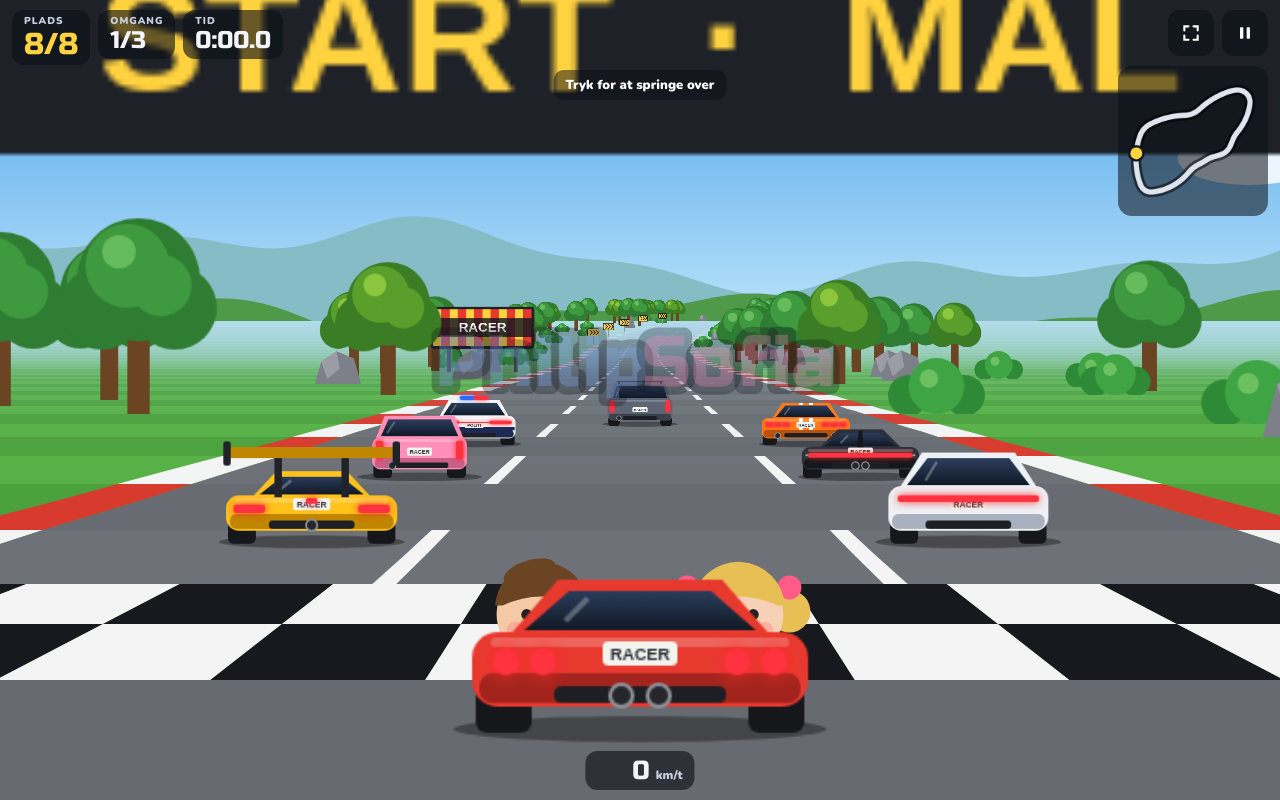
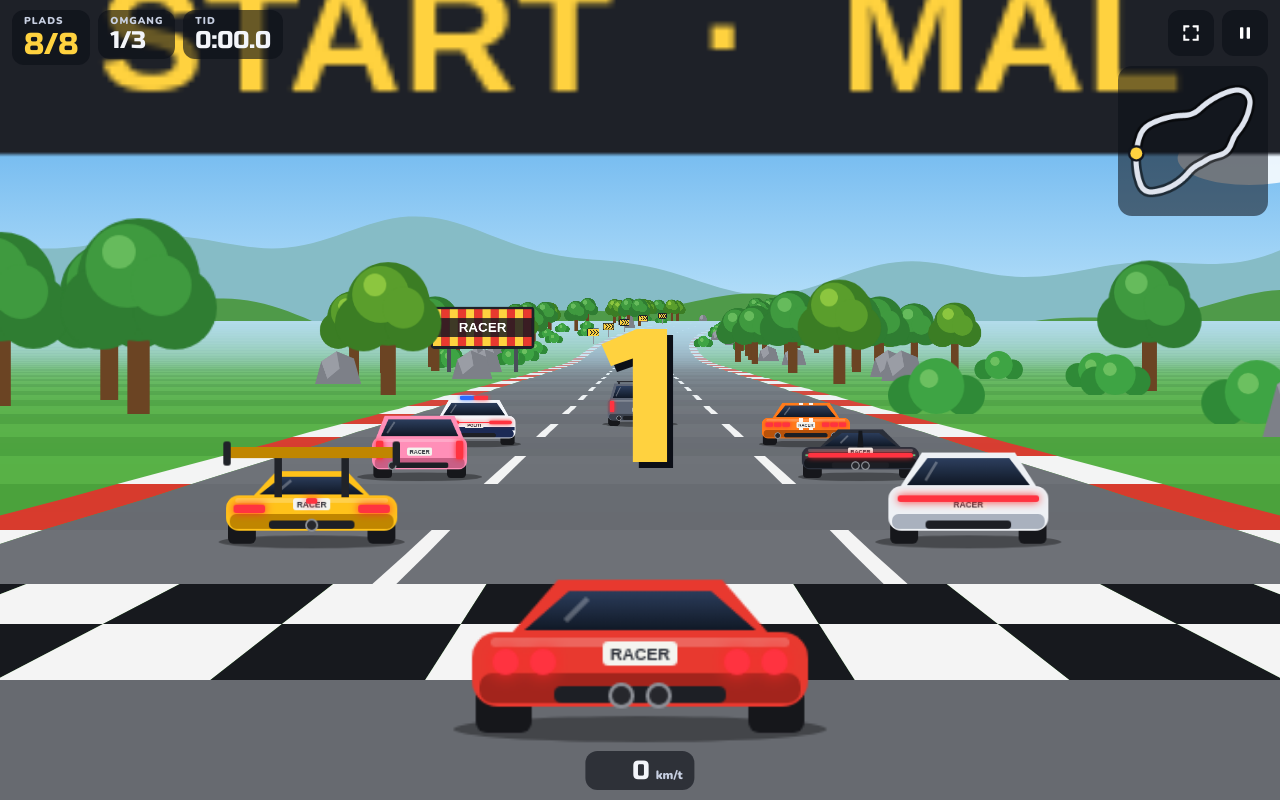
Before and after one commit to seranodk/Bilspil, a plain HTML site: page index.html in a window 1280 px wide. Both pictures are taken after a click on the button "KØR!". Drawn offline with nearby package versions, Linux system fonts and the light colour scheme.

Commit message:
Racer v2.1: fjern intro med børnene
Co-Authored-By: Claude Opus 5.5 <noreply@anthropic.com>
Claude-Session: https://claude.ai/code/session_01CkcmftHebjAYg4SJJ1z6RT

```diff
--- a/index.html
+++ b/index.html
@@ -85,7 +85,6 @@ h2 span{display:inline-grid;place-items:center;width:30px;height:30px;border-rad
 #count{position:absolute;inset:0;display:grid;place-items:center;font-size:min(30vw,190px);color:var(--yellow);text-shadow:6px 6px 0 #0c0f17;pointer-events:none}
 #count.pop{animation:pop .5s ease-out}
 @keyframes pop{from{transform:scale(1.6);opacity:.3}to{transform:scale(1);opacity:1}}
-#skip{position:absolute;left:50%;transform:translateX(-50%);top:calc(env(safe-area-inset-top,0px) + 70px);font-family:var(--body);font-weight:900;font-size:13px;color:#fff;background:rgba(12,15,23,.5);padding:6px 12px;border-radius:10px}
 #touch{position:absolute;left:0;right:0;bottom:0;padding-bottom:calc(env(safe-area-inset-bottom,0px) + 14px);padding-left:max(14px,env(safe-area-inset-left,0px));padding-right:max(14px,env(safe-area-inset-right,0px));display:flex;justify-content:space-between;align-items:flex-end}
 #touch .grp{display:flex;gap:14px}
 .tb{pointer-events:auto;touch-action:none;width:86px;height:86px;border-radius:50%;border:3px solid rgba(255,255,255,.55);background:rgba(12,15,23,.45);font-family:var(--display);font-size:30px;color:#fff;display:grid;place-items:center}
@@ -118,7 +117,7 @@ h2 span{display:inline-grid;place-items:center;width:30px;height:30px;border-rad
     <header>
       <div>
         <h1>RACER</h1>
-        <p class="tag">Philip og Sofia er klar. Vælg bil og bane!</p>
+        <p class="tag">Vælg din bil og en bane. Så er det bare at styre!</p>
       </div>
       <button class="iconbtn" id="mFs" type="button"><svg viewBox="0 0 24 24" fill="none" stroke="currentColor" stroke-width="2.5" stroke-linecap="round"><path d="M4 9V4h5M20 9V4h-5M4 15v5h5M20 15v5h-5"/></svg>Fuld skærm</button>
     </header>
@@ -159,7 +158,6 @@ h2 span{display:inline-grid;place-items:center;width:30px;height:30px;border-rad
   <canvas id="mini" width="200" height="200" hidden></canvas>
   <div id="speedo"><b id="hSpeed">0</b><small>km/t</small></div>
   <div id="count"></div>
-  <div id="skip" hidden>Tryk for at springe over</div>
   <div id="touch" hidden>
     <div class="grp"><button class="tb" id="tLeft" type="button" aria-label="Styr til venstre">◀</button><button class="tb" id="tRight" type="button" aria-label="Styr til højre">▶</button></div>
     <div class="grp"><button class="tb small" id="tBrake" type="button">BREMS</button><button class="tb small" id="tGas" type="button">GAS</button></div>
@@ -182,14 +180,13 @@ h2 span{display:inline-grid;place-items:center;width:30px;height:30px;border-rad
 <script>
 (()=>{
 'use strict';
-const VERSION='Racer v2.0';
+const VERSION='Racer v2.1';
 
 const SEG=200,RUMBLE=3,ROADW=2000,DRAW=220,CAMH=1000,FOV=100;
 const camDepth=1/Math.tan((FOV/2)*Math.PI/180);
 const playerZ=CAMH*camDepth;
 const STEP=1/60,BASE_MAX=SEG/STEP;
 const CENTRIFUGAL=0.25,PLAYER_W=700,CAR_W=680;
-const INTRO=3.6;
 
 /* ================= cars ================= */
 const CARS=[
@@ -211,11 +208,6 @@ const CARS=[
 ];
 const CAR_BY=Object.fromEntries(CARS.map(c=>[c.id,c]));
 const DIFF={let:[0.55,0.72],mellem:[0.66,0.84],svaer:[0.78,0.95]};
-
-const KIDS=[
-  {name:'Philip',girl:false,shirt:'#2f6fe0',pants:'#2b3550',hair:'#6b4423',skin:'#f5c9a6'},
-  {name:'Sofia', girl:true, shirt:'#e64d9a',pants:'#7a4fd8',hair:'#e8bf54',skin:'#f7d1b5'},
-];
 
 /* ================= helpers ================= */
 const clamp=(v,a,b)=>Math.max(a,Math.min(b,v));
@@ -330,32 +322,6 @@ function formula(g,d,cx,dir,k,sw){
 }
 function carFrames(d){return [-2,-1,0,1,2].map(y=>makeCar(d,y));}
 
-/* ================= kids (start scene) ================= */
-function drawKid(g,x,y,h,kid,t,walk,wave){
-  const s=h/100;g.save();g.translate(x,y);g.scale(s,s);
-  const sw=walk?Math.sin(t*14)*9:0;
-  g.lineCap='round';g.strokeStyle=kid.girl?kid.skin:kid.pants;g.lineWidth=10;
-  g.beginPath();g.moveTo(-7,-44);g.lineTo(-7+sw*0.6,-7);g.moveTo(7,-44);g.lineTo(7-sw*0.6,-7);g.stroke();
-  if(kid.girl){g.strokeStyle=kid.pants;g.lineWidth=10;g.beginPath();g.moveTo(-7,-44);g.lineTo(-7+sw*0.3,-24);g.moveTo(7,-44);g.lineTo(7-sw*0.3,-24);g.stroke();}
-  g.fillStyle='#2b2f38';g.beginPath();g.ellipse(-8+sw*0.6,-4,8,5,0,0,Math.PI*2);g.ellipse(8-sw*0.6,-4,8,5,0,0,Math.PI*2);g.fill();
-  const armA=Math.sin(t*10)*0.5;
-  g.strokeStyle=kid.shirt;g.lineWidth=8;g.beginPath();g.moveTo(-12,-66);g.lineTo(-20-sw*0.3,-46);g.stroke();
-  if(wave){g.beginPath();g.moveTo(12,-66);g.lineTo(22+Math.sin(t*12)*6,-90);g.stroke();circ(g,22+Math.sin(t*12)*6,-93,5,kid.skin);}
-  else{g.beginPath();g.moveTo(12,-66);g.lineTo(20+sw*0.3,-46);g.stroke();circ(g,20+sw*0.3,-44,4.5,kid.skin);}
-  circ(g,-20-sw*0.3,-44,4.5,kid.skin);
-  if(kid.girl){quad(g,[-12,-72],[12,-72],[19,-38],[-19,-38],kid.shirt);}
-  else{g.fillStyle=kid.shirt;rr(g,-14,-74,28,34,8);g.fill();g.fillStyle='rgba(255,255,255,.85)';g.font='bold 14px Arial,sans-serif';g.textAlign='center';g.fillText('1',0,-52);}
-  circ(g,0,-73,5,kid.skin);
-  if(kid.girl){circ(g,-17,-88,7,kid.hair);circ(g,17,-88,7,kid.hair);circ(g,-17,-96,4,'#ff5c8a');circ(g,17,-96,4,'#ff5c8a');}
-  circ(g,0,-87,15,kid.skin);
-  g.fillStyle=kid.hair;g.beginPath();g.arc(0,-89,15.5,Math.PI*1.02,Math.PI*1.98);g.lineTo(13,-90);g.quadraticCurveTo(0,-96,-13,-90);g.closePath();g.fill();
-  if(!kid.girl){g.beginPath();g.ellipse(-4,-101,9,4,-0.3,0,Math.PI*2);g.fill();}
-  circ(g,-5,-87,1.8,'#222');circ(g,5,-87,1.8,'#222');
-  g.strokeStyle='#8a3b2a';g.lineWidth=1.8;g.beginPath();g.arc(0,-83,5,0.2,Math.PI-0.2);g.stroke();
-  circ(g,-9,-82,2.6,'rgba(255,120,120,.35)');circ(g,9,-82,2.6,'rgba(255,120,120,.35)');
-  g.restore();
-}
-
 /* ================= scenery sprites ================= */
 const SPR={};
 function buildSprites(){
@@ -421,15 +387,13 @@ function buildSprites(){
   SPR.bb1={c:board('RACER','#e8392f','#ffd23f'),w:2400,solid:true};
   SPR.bb2={c:board('TURBO!','#2f6fe0','#ffffff'),w:2400,solid:true};
   SPR.bb3={c:board('KØR GODT','#1f9e6a','#ffd23f'),w:2400,solid:true};
-  SPR.bb4={c:board('PHILIP','#2f6fe0','#ffd23f'),w:2400,solid:true};
-  SPR.bb5={c:board('SOFIA','#e64d9a','#ffffff'),w:2400,solid:true};
   SPR.gantry={c:mk(480,170,(g)=>{g.fillStyle='#d9dde5';g.fillRect(8,30,14,140);g.fillRect(458,30,14,140);g.fillStyle='#1e2128';g.fillRect(0,14,480,56);
     for(let i=0;i<40;i++)for(let r=0;r<2;r++){g.fillStyle=(i+r)%2?'#fff':'#11151f';g.fillRect(i*12,14+r*8,12,8);}
     g.fillStyle='#ffd23f';g.font='bold 30px "Arial Black",Impact,sans-serif';g.textAlign='center';g.textBaseline='middle';g.fillText('START  ·  MÅL',240,50);}),w:4700,solid:false};
 }
 
 /* ================= themes / tracks ================= */
-const BOARDS=()=>[SPR.bb1,SPR.bb4,SPR.bb2,SPR.bb5,SPR.bb3];
+const BOARDS=()=>[SPR.bb1,SPR.bb2,SPR.bb3];
 const THEMES={
   skov:{name:'Skovvejen',desc:'Grønne bakker og blide sving',level:'Let',
     skyTop:'#3c9be8',skyBot:'#c3e7fb',fogCol:'#b5ddef',fogD:5,clouds:true,
@@ -537,7 +501,7 @@ if(!CAR_BY[sel.car])sel.car='pil';if(!THEMES[sel.track])sel.track='skov';if(!DIF
 function saveSel(){try{localStorage.setItem('racer.sel',JSON.stringify(sel));}catch(e){}}
 
 let state='menu',playerFrames=null,resumeState='race';
-let position=0,playerDist=0,playerX=0,speed=0,skyOffset=0,raceTime=0,lapIdx=0,lapStart=0,lapTimes=[],finished=false,finishT=0,countdown=0,goFlash=0,place=8,offroad=false,steerAnim=0,introT=0,clock=0;
+let position=0,playerDist=0,playerX=0,speed=0,skyOffset=0,raceTime=0,lapIdx=0,lapStart=0,lapTimes=[],finished=false,finishT=0,countdown=0,goFlash=0,place=8,offroad=false,steerAnim=0,clock=0;
 let cars=[];
 const keys={left:false,right:false,gas:false,brake:false};
 
@@ -631,28 +595,8 @@ function drawPlayer(pSeg,pp){
   const car=CAR_BY[sel.car],sp=speed/(BASE_MAX*car.top*0.95);
   const bounce=(Math.random()*2-1)*H*(offroad?0.006:0.0012)*sp;
   const by=HZ-s*camY*Uy;
-  if(state==='intro')drawKids(by,w,h);
   ctx.drawImage(img,W/2-w/2+steerAnim*w*0.03,by-h+bounce,w,h);
 }
-function drawKids(by,w,ch){
-  const t=introT,kh=ch*1.15;
-  KIDS.forEach((kid,i)=>{
-    const side=i===0?-1:1;
-    const p1=smooth((t-1.0)/1.0),p2=smooth((t-2.0)/0.4),p3=smooth((t-2.4)/0.6);
-    let x=W/2+side*w*interp(interp(0.78,0.44,p1),0.36,p2);
-    x=interp(x,W/2+side*w*0.16,p3);
-    let y=by-ch*0.04-kh*0.18*Math.sin(p2*Math.PI*0.5)*(1-p3)+kh*0.75*p3;
-    const walk=t>1.0&&t<2.0,wave=t<1.0;
-    ctx.save();
-    if(p3>0){ctx.beginPath();ctx.rect(0,0,W,by-ch*0.3);ctx.clip();}
-    drawKid(ctx,x,y,kh,kid,t+i*0.4,walk,wave);
-    ctx.restore();
-    const a=1-p3;if(a>0.02){ctx.save();ctx.globalAlpha=a;const fs=Math.max(14,kh*0.24);ctx.font='400 '+fs+'px "Russo One","Arial Black",sans-serif';ctx.textAlign='center';ctx.textBaseline='bottom';
-      const lx=interp(W/2+side*w*0.78,x,p1*0.0+0),lyy=by-ch*0.04-kh*1.1;
-      ctx.lineWidth=fs*0.22;ctx.strokeStyle='#11151f';ctx.lineJoin='round';ctx.strokeText(kid.name,x,lyy);ctx.fillStyle=kid.girl?'#ff8fc4':'#7fb2ff';ctx.fillText(kid.name,x,lyy);ctx.restore();}
-  });
-}
-
 /* ================= minimap ================= */
 const miniC=document.getElementById('mini'),miniG=miniC.getContext('2d');
 let miniPts=[],miniBg=null;
@@ -710,7 +654,6 @@ function updateCars(dt,pSeg,pW){
 /* ================= update ================= */
 function update(dt){
   clock+=dt;
-  if(state==='intro'){introT+=dt;if(introT>=INTRO){state='race';countdown=3;els.skip.hidden=true;showCount();}return;}
   if(state!=='race'&&state!=='done')return;
   if(countdown>0){countdown-=dt;if(countdown<=0){countdown=0;goFlash=0.9;}showCount();return;}
   if(goFlash>0){goFlash-=dt;if(goFlash<=0)showCount();}
@@ -747,7 +690,7 @@ function update(dt){
 
 /* ================= UI ================= */
 const $=id=>document.getElementById(id);
-const els={menu:$('menu'),hud:$('hud'),pause:$('pause'),result:$('result'),count:$('count'),touch:$('touch'),skip:$('skip'),pos:$('hPos').querySelector('b'),lap:$('hLap').querySelector('b'),time:$('hTime'),speed:$('hSpeed'),gas:$('tGas')};
+const els={menu:$('menu'),hud:$('hud'),pause:$('pause'),result:$('result'),count:$('count'),touch:$('touch'),pos:$('hPos').querySelector('b'),lap:$('hLap').querySelector('b'),time:$('hTime'),speed:$('hSpeed'),gas:$('tGas')};
 $('ver').textContent=VERSION;
 let lastCount='';
 function showCount(){let t='';if(countdown>0)t=String(Math.ceil(countdown));else if(goFlash>0)t='KØR!';
@@ -760,37 +703,35 @@ function updateHUD(){if(state==='menu')return;
 
 function startRace(){
   buildTrack(sel.track);playerFrames=carFrames(CAR_BY[sel.car]);makeAI();buildMini();
-  position=0;playerDist=0;playerX=0;speed=0;skyOffset=0;raceTime=0;lapIdx=0;lapStart=0;lapTimes=[];finished=false;finishT=0;countdown=0;goFlash=0;place=cars.length+1;offroad=false;steerAnim=0;introT=0;hudCache={};
+  position=0;playerDist=0;playerX=0;speed=0;skyOffset=0;raceTime=0;lapIdx=0;lapStart=0;lapTimes=[];finished=false;finishT=0;countdown=0;goFlash=0;place=cars.length+1;offroad=false;steerAnim=0;hudCache={};
   for(const k in keys)keys[k]=false;document.querySelectorAll('.tb').forEach(b=>b.classList.remove('on'));
   els.gas.hidden=sel.auto;els.menu.hidden=true;els.result.hidden=true;els.pause.hidden=true;els.hud.hidden=false;
-  els.touch.hidden=!COARSE;miniC.hidden=!sel.mini;els.skip.hidden=false;
-  state='intro';lastCount='';showCount();
+  els.touch.hidden=!COARSE;miniC.hidden=!sel.mini;countdown=3;
+  state='race';lastCount='';showCount();
 }
 function toMenu(){state='menu';els.hud.hidden=true;els.pause.hidden=true;els.result.hidden=true;els.menu.hidden=false;}
-function pauseGame(){if(state!=='race'&&state!=='intro')return;resumeState=state;state='pause';els.pause.hidden=false;}
+function pauseGame(){if(state!=='race')return;resumeState=state;state='pause';els.pause.hidden=false;}
 function resumeGame(){if(state!=='pause')return;state=resumeState;els.pause.hidden=true;last=performance.now();}
 function showResult(){
   const best=lapTimes.length?Math.min(...lapTimes):raceTime;
   $('rPlace').textContent='NR. '+place+'!';
-  $('rMsg').textContent=place===1?'Philip og Sofia vandt løbet!':place<=3?'Flot kørt! I kom på podiet.':'Godt kæmpet! Prøv igen og kom længere frem.';
+  $('rMsg').textContent=place===1?'Du vandt løbet!':place<=3?'Flot kørt! Du kom på podiet.':'Godt kæmpet! Prøv igen og kom længere frem.';
   $('rTime').textContent=fmt(raceTime);$('rLap').textContent=fmt(best);els.result.hidden=false;
 }
 $('pResume').onclick=resumeGame;$('pMenu').onclick=toMenu;$('btnPause').onclick=pauseGame;
 $('rAgain').onclick=startRace;$('rMenu').onclick=toMenu;$('goBtn').onclick=startRace;
-cv.addEventListener('pointerdown',()=>{if(state==='intro')introT=INTRO;});
 function fullscreen(){const d=document,el=d.documentElement;try{if(d.fullscreenElement||d.webkitFullscreenElement){(d.exitFullscreen||d.webkitExitFullscreen).call(d);}else{const r=(el.requestFullscreen||el.webkitRequestFullscreen);if(r){const p=r.call(el);if(p&&p.catch)p.catch(()=>{});}}}catch(e){}}
 $('btnFs').onclick=fullscreen;$('mFs').onclick=fullscreen;
 document.addEventListener('visibilitychange',()=>{if(document.hidden)pauseGame();});
 
 const KM={ArrowLeft:'left',KeyA:'left',ArrowRight:'right',KeyD:'right',ArrowUp:'gas',KeyW:'gas',ArrowDown:'brake',KeyS:'brake',Space:'brake'};
 addEventListener('keydown',e=>{if(KM[e.code]&&state!=='menu'){keys[KM[e.code]]=true;e.preventDefault();}
-  if(state==='intro'&&(e.code==='Space'||e.code==='Enter'))introT=INTRO;
   if(e.code==='KeyP'||e.code==='Escape'){state==='pause'?resumeGame():pauseGame();}
   if(e.code==='KeyM'&&state!=='menu'){sel.mini=!sel.mini;miniC.hidden=!sel.mini;saveSel();refresh();}
   if(e.code==='Enter'&&state==='menu')startRace();});
 addEventListener('keyup',e=>{if(KM[e.code])keys[KM[e.code]]=false;});
 [['tLeft','left'],['tRight','right'],['tGas','gas'],['tBrake','brake']].forEach(([id,k])=>{const b=$(id);
-  const on=e=>{e.preventDefault();keys[k]=true;b.classList.add('on');if(state==='intro')introT=INTRO;try{b.setPointerCapture(e.pointerId);}catch(_){}};
+  const on=e=>{e.preventDefault();keys[k]=true;b.classList.add('on');try{b.setPointerCapture(e.pointerId);}catch(_){}};
   const off=()=>{keys[k]=false;b.classList.remove('on');};
   b.addEventListener('pointerdown',on);['pointerup','pointercancel','lostpointercapture'].forEach(ev=>b.addEventListener(ev,off));
   b.addEventListener('contextmenu',e=>e.preventDefault());});
@@ -834,7 +775,7 @@ function refresh(){
 /* ================= loop ================= */
 let last=performance.now(),acc=0;
 function frame(t){const d=Math.min(0.1,(t-last)/1000);last=t;
-  if(state==='race'||state==='done'||state==='intro'){acc+=d;while(acc>=STEP){update(STEP);acc-=STEP;}}else acc=0;
+  if(state==='race'||state==='done'){acc+=d;while(acc>=STEP){update(STEP);acc-=STEP;}}else acc=0;
   if(state!=='menu'&&segments.length){render();drawMini();}updateHUD();requestAnimationFrame(frame);}
 buildSprites();buildMenu();requestAnimationFrame(frame);
 })();
```
Also changed, not shown: 1 other file.
